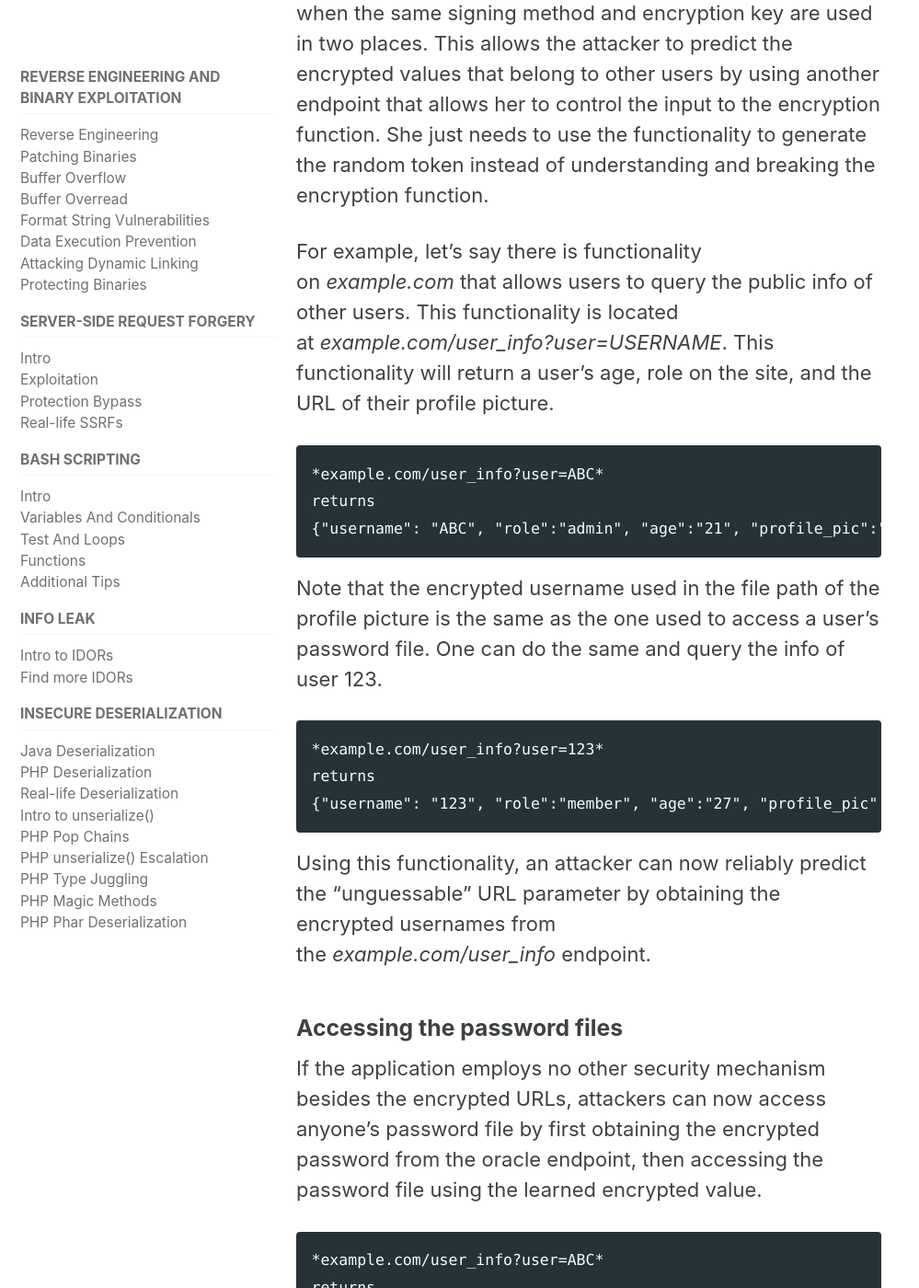
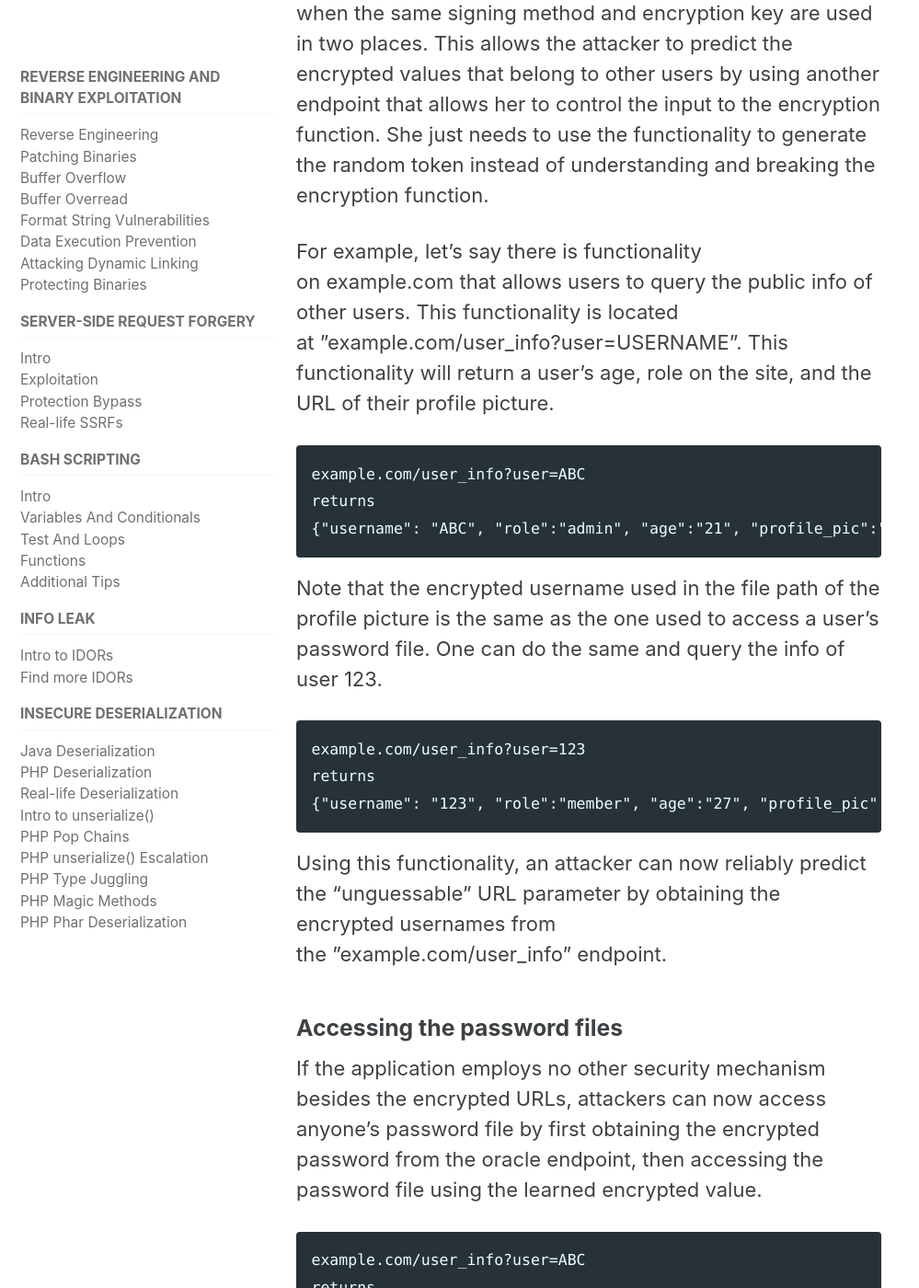
Before and after one commit to vkili/blog, a Jekyll site: the page built from _posts/2020-09-15-hacking-encryption.md, in a window 1280 px wide and 1400 px high, scrolled down 3205 px. Shown: the whole window at 92% size, without its empty margins (0-999 px from the left). Built offline with Jekyll 4.4.1, drawn with Linux system fonts in a browser that asks for light colours; cached includes are drawn as plain includes; some of the changed text lies outside the part shown.

````diff
--- a/_posts/2020-09-15-hacking-encryption.md
+++ b/_posts/2020-09-15-hacking-encryption.md
@@ -13,16 +13,16 @@ Lately, I noticed a trend in the web applications I've been testing: protecting
 For example, sites would store user info under encrypted endpoints like this one:
 
 ```
-*example.com/user/AE38Bhha3d0pqqg3H/messages*
+example.com/user/AE38Bhha3d0pqqg3H/messages
 ```
 
-Where *AE38Bhha3d0pqqg3H *is the user's encrypted username. This approach can be secure. Because if attackers can't predict a user's encrypted username, they can't access the private URLs.
+Where AE38Bhha3d0pqqg3H is the user's encrypted username. This approach can be secure. Because if attackers can't predict a user's encrypted username, they can't access the private URLs.
 
 Today, we are going to talk about why it is a bad idea to merely rely on obscured parameters, and what attackers can do to bypass this layer of security if no other protection is in place.
 
 ## First off, what are oracles?
 
-Perhaps you are familiar with *oracles* in the conventional sense. They are people who speak to gods in order to predict the future. But who, or what, are the *oracles in cryptography*? And how can they help us hack an application that uses encryption as a security mechanism?
+Perhaps you are familiar with oracles in the conventional sense. They are people who speak to gods in order to predict the future. But who, or what, are the oracles in cryptography? And how can they help us hack an application that uses encryption as a security mechanism?
 
 ### Signing oracles
 
@@ -36,7 +36,7 @@ Every time that input is submitted, the function responds with the same output.
 
 The encryption function will return the same value for each unique input.
 
-This site, *example.com*, stores a user's password at *example.com/user/Encrypted_username/password*. User ABC's password file is stored at *example.com/user/**EC21CCB1A**/password* and user 123's password file is stored at *example.com/user/**HARR32100**/password*. So far, so good. Since attackers cannot predict the encrypted value of a user's username, they cannot predict the URL that stores the user's password. The password file is thus protected from outsider access by the obscured URLs.
+This site, example.com, stores a user's password at "example.com/user/Encrypted_username/password". User ABC's password file is stored at "example.com/user/EC21CCB1A/password" and user 123's password file is stored at "example.com/user/HARR32100/password". So far, so good. Since attackers cannot predict the encrypted value of a user's username, they cannot predict the URL that stores the user's password. The password file is thus protected from outsider access by the obscured URLs.
 
 Now, there are a lot of things that an attacker can do to potentially bypass this protection: she can try to reverse engineer the encryption algorithm or try to leak encryption keys used by the application. But let's assume in this case, none of these options are possible.
 
@@ -46,36 +46,36 @@ This approach is secure until the application gives the attacker a way to predic
 
 This is where signing oracles come in. Signing oracles occur when the same signing method and encryption key are used in two places. This allows the attacker to predict the encrypted values that belong to other users by using another endpoint that allows her to control the input to the encryption function. She just needs to use the functionality to generate the random token instead of understanding and breaking the encryption function.
 
-For example, let's say there is functionality on *example.com* that allows users to query the public info of other users. This functionality is located at *example.com/user_info?user=USERNAME*. This functionality will return a user's age, role on the site, and the URL of their profile picture.
+For example, let's say there is functionality on example.com that allows users to query the public info of other users. This functionality is located at "example.com/user_info?user=USERNAME". This functionality will return a user's age, role on the site, and the URL of their profile picture.
 
 ```
-*example.com/user_info?user=ABC*
+example.com/user_info?user=ABC
 returns
-{"username": "ABC", "role":"admin", "age":"21", "profile_pic":"*example.com/uploads/profiles/**EC21CCB1A*"}
+{"username": "ABC", "role":"admin", "age":"21", "profile_pic":"example.com/uploads/profiles/EC21CCB1A"}
 ```
 
 Note that the encrypted username used in the file path of the profile picture is the same as the one used to access a user's password file. One can do the same and query the info of user 123.
 
 ```
-*example.com/user_info?user=123*
+example.com/user_info?user=123
 returns
-{"username": "123", "role":"member", "age":"27", "profile_pic":"*example.com/uploads/profiles/**HARR32100*"}
+{"username": "123", "role":"member", "age":"27", "profile_pic":"example.com/uploads/profiles/HARR32100"}
 ```
 
-Using this functionality, an attacker can now reliably predict the "unguessable" URL parameter by obtaining the encrypted usernames from the *example.com/user_info* endpoint.
+Using this functionality, an attacker can now reliably predict the "unguessable" URL parameter by obtaining the encrypted usernames from the "example.com/user_info" endpoint.
 
 ### Accessing the password files
 
 If the application employs no other security mechanism besides the encrypted URLs, attackers can now access anyone's password file by first obtaining the encrypted password from the oracle endpoint, then accessing the password file using the learned encrypted value.
 
 ```
-*example.com/user_info?user=ABC*
+example.com/user_info?user=ABC
 returns
 
-{"username": "ABC", "role":"admin", "age":"21", "profile_pic":"*example.com/uploads/profiles/**EC21CCB1A*"}
+{"username": "ABC", "role":"admin", "age":"21", "profile_pic":"example.com/uploads/profiles/EC21CCB1A"}
 then access
 
-*example.com/user/**EC21CCB1A**/password*
+example.com/user/EC21CCB1A/password
 ```
 
 ## Preventing signing oracles
````
